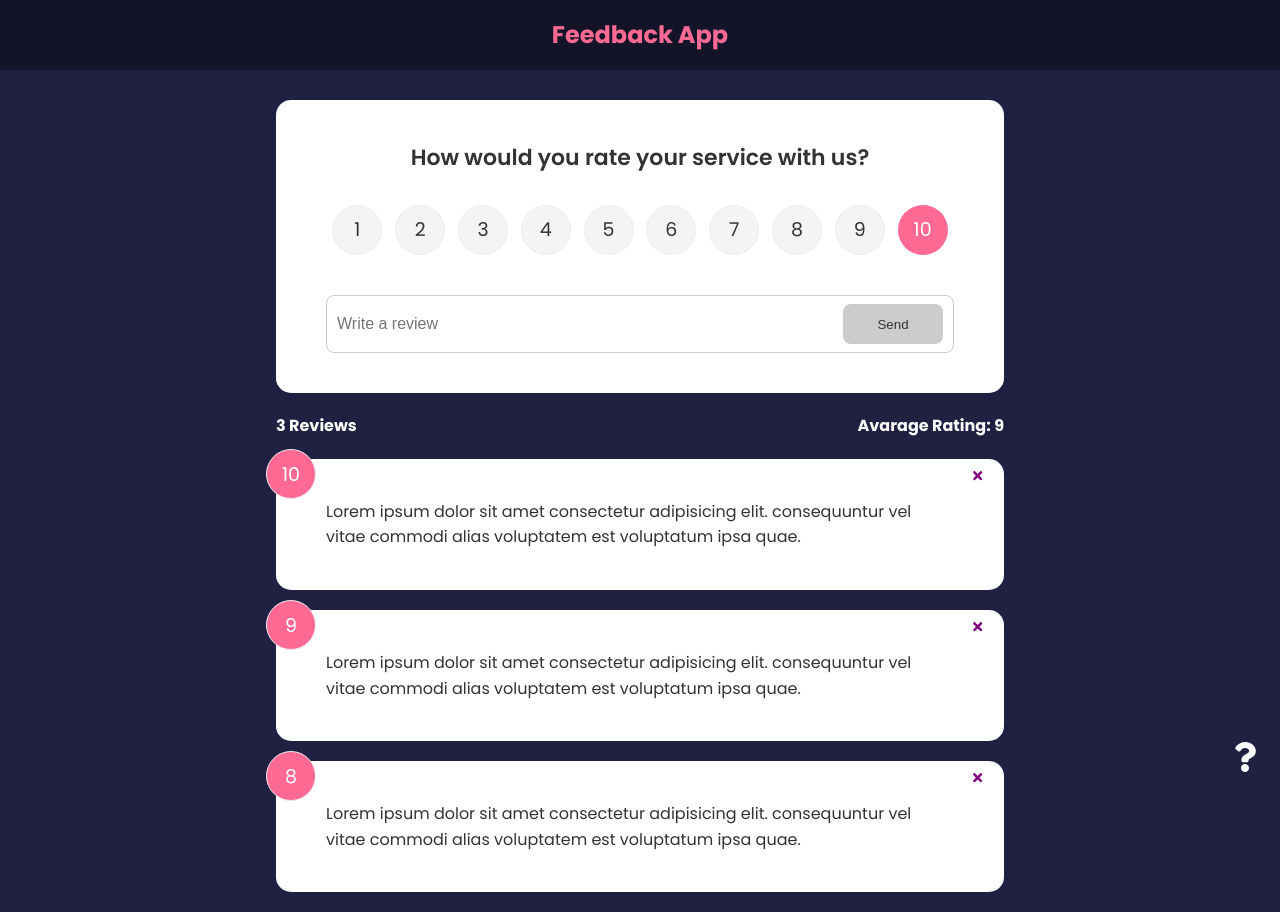
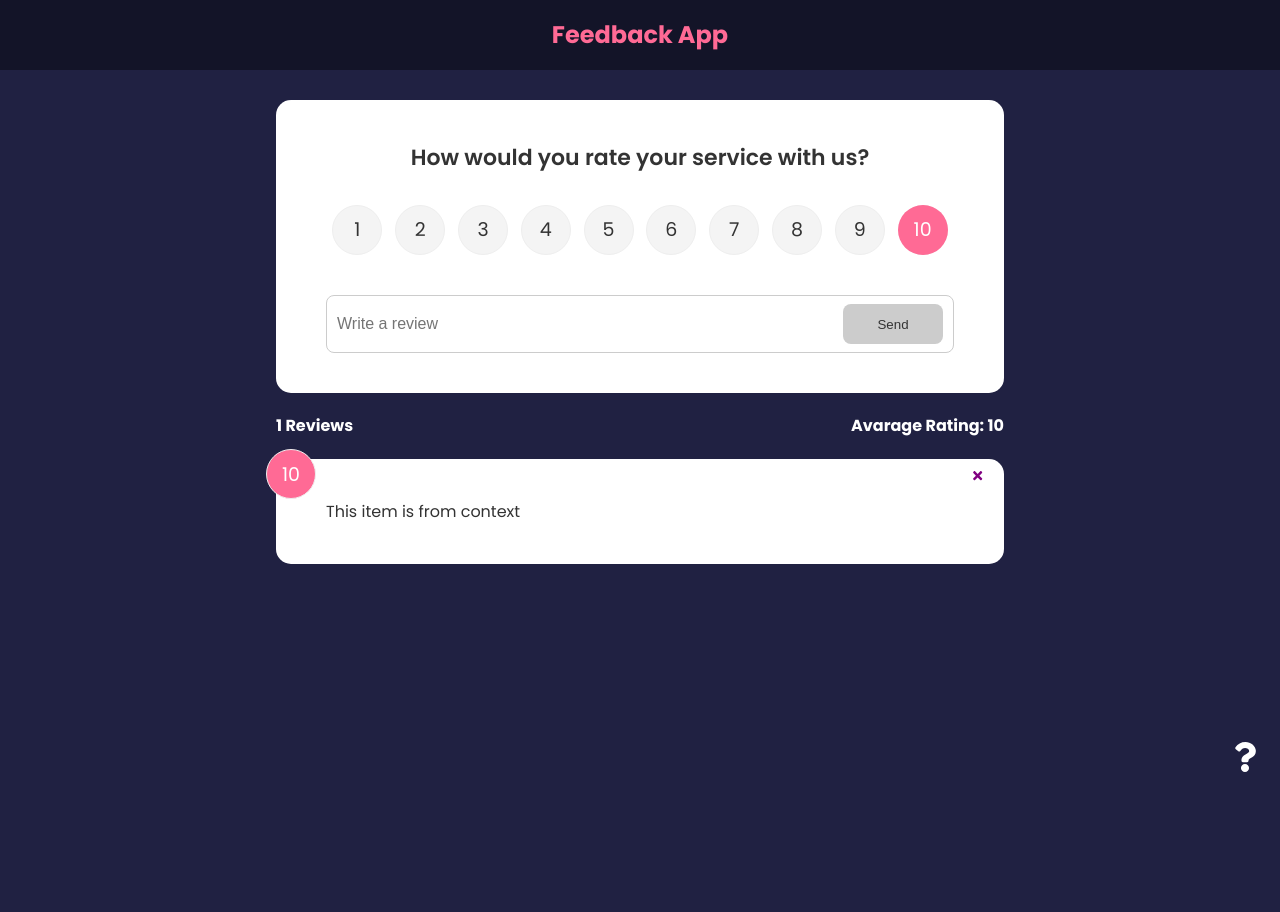
Before and after one commit to izuru775/feedback-app, a React (Create React App) app: page / in a window 1280 px wide. After the commit the page ends 800 px from the top, so only its background shows below. Built offline with nearby package versions, Linux system fonts and the light colour scheme.

Commit message:
Using global state

```diff
--- a/src/App.js
+++ b/src/App.js
@@ -38,7 +38,6 @@
                 <FeedbackForm handleAdd={addFeedback} />
                 <FeedbackStats feedback={feedback} />
                 <FeedbackList
-                  feedback={feedback}
                   handleDelete={deleteFeedback}
                 />
               </>
--- a/src/components/FeedbackList.jsx
+++ b/src/components/FeedbackList.jsx
@@ -1,7 +1,11 @@
 import FeedbackItem from './FeedbackItem';
-import PropTypes from 'prop-types';
+import { useContext } from 'react';
 import { motion, AnimatePresence } from 'framer-motion';
-function FeedbackList({ feedback, handleDelete }) {
+import FeedbackContext from '../context/FeedbackContext';
+
+function FeedbackList({  handleDelete }) {
+  const {feedback} =useContext(FeedbackContext)
+
   if (!feedback || feedback.length === 0) {
     return <p>No feedbacks yet</p>;
   }
@@ -38,14 +42,6 @@
   // );
 }
 
-FeedbackList.prototype = {
-  feedback: PropTypes.arrayOf(
-    PropTypes.shape({
-      id: PropTypes.number.isRequired,
-      rating: PropTypes.number.isRequired,
-      text: PropTypes.string.isRequired,
-    })
-  ),
-};
+
 
 export default FeedbackList;
--- a/src/components/FeedbackStats.jsx
+++ b/src/components/FeedbackStats.jsx
@@ -1,7 +1,10 @@
 import PropTypes from 'prop-types'
 import React from 'react';
+import { useContext } from 'react';
+import FeedbackContext from '../context/FeedbackContext';
 
-function FeedbackStats({ feedback }) {
+function FeedbackStats() {
+  const {feedback} =useContext(FeedbackContext)
     // Calculate rating avg
     let average = feedback.reduce((acc,cur)=>{
         return acc +cur.rating
@@ -14,8 +17,6 @@
     </div>
   );
 }
-FeedbackStats.propTypes ={
-    feedback:PropTypes.array.isRequired
-}
+
 
 export default FeedbackStats;
```
